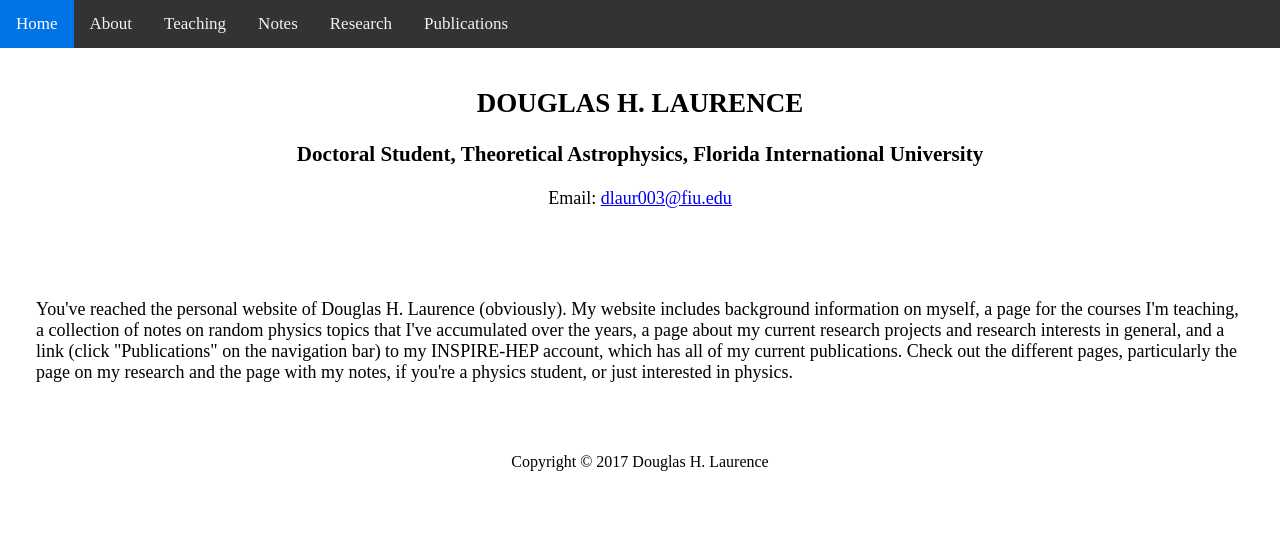
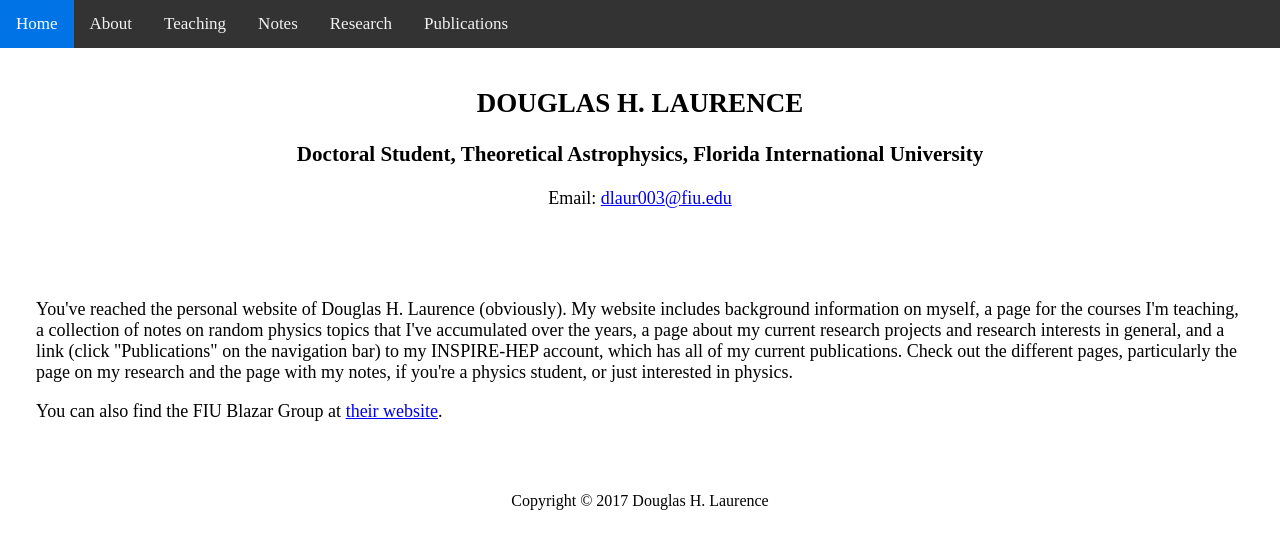
Before and after one commit to dhlaurence/dhlaurence.github.io, a Jekyll site: the page built from index.html, in a window 1280 px wide. Shown: the top 549 px of the page. Built offline with Jekyll 4.4.1, drawn with Linux system fonts in a browser that asks for light colours.

Commit message:
Update index.html

```diff
--- a/index.html
+++ b/index.html
@@ -9,10 +9,15 @@ title: Home
 </header>
 
 <article>
-  <p>You've reached the personal website of Douglas H. Laurence (obviously). My website includes background information on myself, a page
+  <p>
+    You've reached the personal website of Douglas H. Laurence (obviously). My website includes background information on myself, a page
     for the courses I'm teaching, a collection of notes on random physics topics that I've accumulated over the years,
     a page about my current research projects and research interests in general, and a link (click "Publications" on the navigation bar)
     to my INSPIRE-HEP account, which has all of my current publications. Check out the different pages, particularly the page
     on my research and the page with my notes, if you're a physics student, or just interested in physics.
   </p>
+
+  <p>
+    You can also find the FIU Blazar Group at <a target="_blank" href="http://faculty.fiu.edu/~webbj/micro_web.html">their website</a>.
+  </p>
 </article>
```
